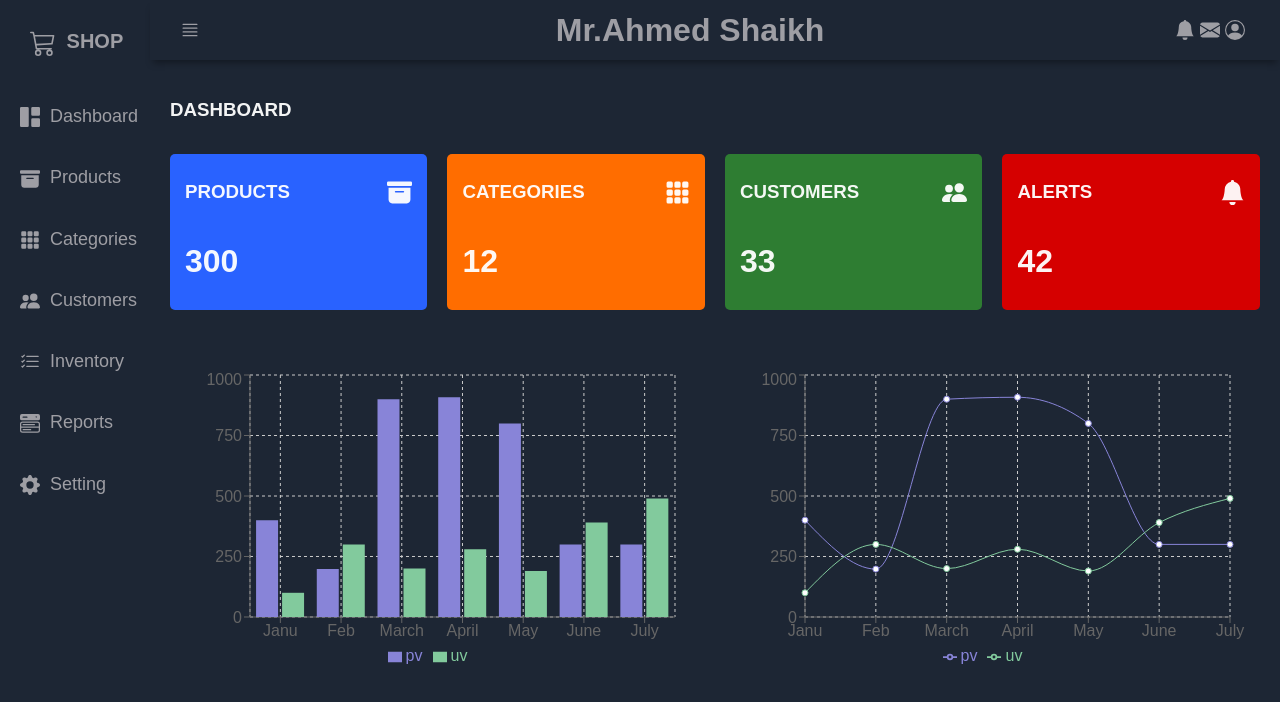
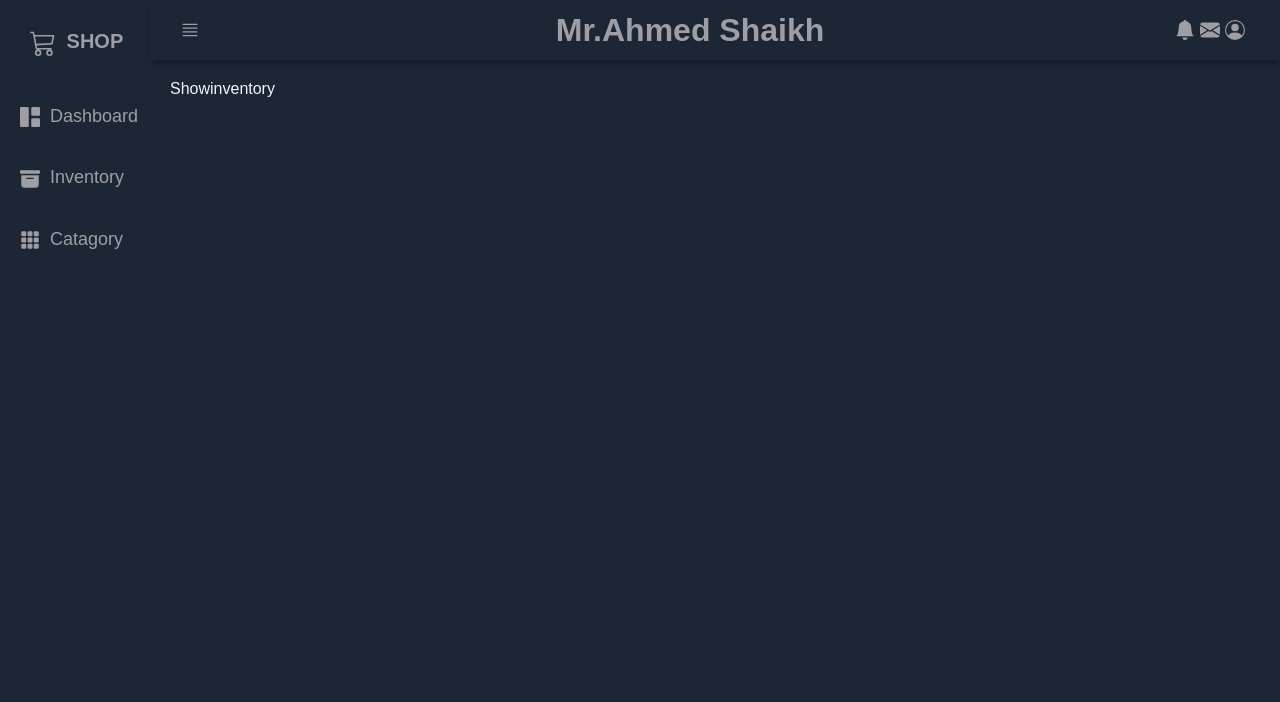
Before and after one commit to ahmedshk2003/Admin-Panel, a React (Create React App) app: page /showinventry in a window 1280 px wide. Both pictures are taken after a click on the icon 190 px from the left and 30 px from the top of the page. Shown: the top 702 px of the page. Built offline with nearby package versions, Linux system fonts and the light colour scheme.

Commit message:
added router, redux , folder structure, and some files

```diff
--- a/package.json
+++ b/package.json
@@ -3,12 +3,14 @@
   "version": "0.1.0",
   "private": true,
   "dependencies": {
+    "@reduxjs/toolkit": "^2.0.1",
     "@testing-library/jest-dom": "^5.17.0",
     "@testing-library/react": "^13.4.0",
     "@testing-library/user-event": "^13.5.0",
     "react": "^18.2.0",
     "react-dom": "^18.2.0",
     "react-icons": "^4.12.0",
+    "react-router-dom": "^6.21.1",
     "react-scripts": "5.0.1",
     "recharts": "^2.10.3",
     "web-vitals": "^2.1.4"
--- a/src/App.css
+++ b/src/App.css
@@ -79,9 +79,19 @@ body {
     list-style-type: none;
 }
 
+.sidebarList-under{
+    padding: 0;
+    list-style-type: none;
+}
+
 .sidebarListItem {
     padding: 20px 20px 20px 20px;
     font-size: 18px;
+}
+
+.sidebarListItem-under{
+    padding: 10px 20px 5px 50px;
+    font-size: 15px;
 }
 
 .sidebarListItem:hover {
@@ -89,11 +99,17 @@ body {
     cursor: pointer;
 }
 
+.sidebarListItem-under:hover{
+    cursor: pointer;
+}
 .sidebarListItem>a {
     text-decoration: none;
     color: #9e9ea4;
 }
-
+.sidebarListItem-under> a{
+    text-decoration: none;
+    color: #9e9ea4;
+}
 .sidebarResponsive {
     display: inline !important;
     position: absolute;
--- a/src/App.js
+++ b/src/App.js
@@ -1,18 +1,11 @@
-import React, { useState } from 'react'
+import React from "react"
 import "./App.css"
-import { Main } from './components/Main'
-
-
-
+import Layout from './Layout'
 
 
 export const App = () => {
-
-
   return (
-    <Main />
+   <Layout />
   )
 
-
-
 }
--- /dev/null
+++ b/src/Layout.jsx
@@ -0,0 +1,31 @@
+import React from 'react'
+import { Home } from './components/Home'
+import { Main } from './Main'
+import {
+    BrowserRouter as Router,
+    Route,
+    Routes,
+    Navigate,
+} from "react-router-dom";
+import AddInventory from './pages/AddInventory';
+import ShowInventory from './pages/ShowInventory';
+
+
+const Layout = () => {
+    return (
+        <div>
+
+            <Router>
+                <Main>
+                    <Routes>
+                        <Route path='/' element={<Home />} />
+                        <Route path='/addinventory' element={<AddInventory />} />
+                        <Route path='/showinventry' element={<ShowInventory/>} />
+                    </Routes>
+                </Main>
+            </Router>
+        </div>
+    )
+}
+
+export default Layout
--- a/src/components/Main.jsx
+++ b/src/Main.jsx
@@ -1,27 +1,25 @@
 
 import React, { useState } from 'react'
 // import { Header } from './components/Header'
-import { Sidebar } from './Sidebar'
-import { Home } from './Home'
-import { Header } from './Header'
+import { Sidebar } from './components/Sidebar'
+import { Home } from './components/Home'
+import { Header } from './components/Header'
 
 
-export const Main = () => {
+export const Main = (props) => {
     const [openSidebarToggle, setOpenSidebarToggle] = useState(false)
 
     const openSidebar = () => {
         setOpenSidebarToggle(!openSidebarToggle)
     }
     return (
-
         <div className='gridContainer'>
             <Header
                 openSidebar={openSidebar} />
 
             <Sidebar openSidebarToggle={openSidebarToggle} />
-            <Home />
+            <main className='mainContainer'>{props.children}</main>
 
         </div>
-
     )
 }
--- a/src/components/Sidebar.jsx
+++ b/src/components/Sidebar.jsx
@@ -1,7 +1,22 @@
-import React from 'react'
+import React, { useState } from 'react'
 import { BsCart3, BsGrid1X2Fill, BsFillArchiveFill, BsFillGrid3X3GapFill, BsPeopleFill, BsListCheck, BsMenuButtonWideFill, BsFillGearFill } from 'react-icons/bs'
+import { Link } from 'react-router-dom'
 
-export const Sidebar = ({openSidebarToggle}) => {
+export const Sidebar = ({ openSidebarToggle }) => {
+
+  const [dropdown, setdropdown] = useState({
+    drop: 0
+  });
+
+  const handleInventry = () => {
+    setdropdown((prev) => ({
+      drop: prev.drop === 0 ? 1 : 0
+    }));
+
+  };
+
+  const { drop } = dropdown
+
   return (
     <aside id='sidebar' className={openSidebarToggle ? "sidebarResponsive" : ""}>
       <div className='sidebarTitle'>
@@ -14,24 +29,44 @@ export const Sidebar = ({openSidebarToggle}) => {
       </div>
       <ul className='sidebarList'>
         <li className='sidebarListItem'>
-          <a href=''>
+          <Link to="/">
             <BsGrid1X2Fill className='icon' /> Dashboard
-          </a>
+          </Link>
 
         </li>
-        <li className='sidebarListItem'>
-          <a href=''>
-            <BsFillArchiveFill className='icon' /> Products
-          </a>
+        <li className='sidebarListItem' onClick={() => handleInventry()}>
+
+          <BsFillArchiveFill className='icon' /> Inventory
 
         </li>
-        <li className='sidebarListItem'>
-          <a href=''>
-            <BsFillGrid3X3GapFill className='icon' /> Categories
-          </a>
+        {
+          drop === 1 ? (
 
+            <ul className='sidebarList-under'>
+              <li className='sidebarListItem-under'>
+                <Link to="/addinventory">
+                  add inventory
+                </Link>
+              </li>
+              <li className='sidebarListItem-under'>
+                <Link to="/showinventry">
+                  Show inventory
+                </Link>
+              </li>
+            </ul>
+          ) : null
+        }
+
+
+
+
+          <li className='sidebarListItem'>
+         <Link to="/Invntory">
+            <BsFillGrid3X3GapFill className='icon' /> Catagory
+            </Link>
         </li>
-        <li className='sidebarListItem'>
+
+        {/* <li className='sidebarListItem'>
           <a href=''>
             <BsPeopleFill className='icon' /> Customers
           </a>
@@ -54,7 +89,7 @@ export const Sidebar = ({openSidebarToggle}) => {
             <BsFillGearFill className='icon' /> Setting
           </a>
 
-        </li>
+        </li> */}
       </ul>
     </aside>
 
--- a/src/index.js
+++ b/src/index.js
@@ -1,11 +1,9 @@
 import React from 'react';
 import ReactDOM from 'react-dom/client';
 import { App } from './App';
-
+import Store from './redux/Store';
 
 const root = ReactDOM.createRoot(document.getElementById('root'));
 root.render(
-
     <App />
-
 );
--- /dev/null
+++ b/src/pages/AddInventory.jsx
@@ -0,0 +1,11 @@
+import React from 'react'
+
+const AddInventory = () => {
+  return (
+    <div>
+      addinventory
+    </div>
+  )
+}
+
+export default AddInventory
--- /dev/null
+++ b/src/pages/ShowInventory.jsx
@@ -0,0 +1,11 @@
+import React from 'react'
+
+const ShowInventory = () => {
+  return (
+    <div>
+      Showinventory
+    </div>
+  )
+}
+
+export default ShowInventory
--- /dev/null
+++ b/src/redux/Store.js
@@ -0,0 +1,9 @@
+import { configureStore } from "@reduxjs/toolkit";
+import Inventory from "./slices/Inventory";
+const Store = configureStore({
+  reducer: {
+    INVENTORY_ITEMS: Inventory
+  },
+});
+
+export default Store;
--- /dev/null
+++ b/src/redux/slices/Inventory.js
@@ -0,0 +1,16 @@
+import { createSlice } from "@reduxjs/toolkit";
+
+const Inventory= createSlice({
+    name:"InventoryItems",
+    initialState:[],
+    reducers:{
+        addinventory(state, actions){
+         state.push(actions.payload)
+        },
+
+    }
+})
+
+
+export default Inventory.reducer
+export const {addinventory} = Inventory.actions
```
Also changed, not shown: src/Validation.jsx (added), 1 other file (tests, documents, lock files or other folders).
